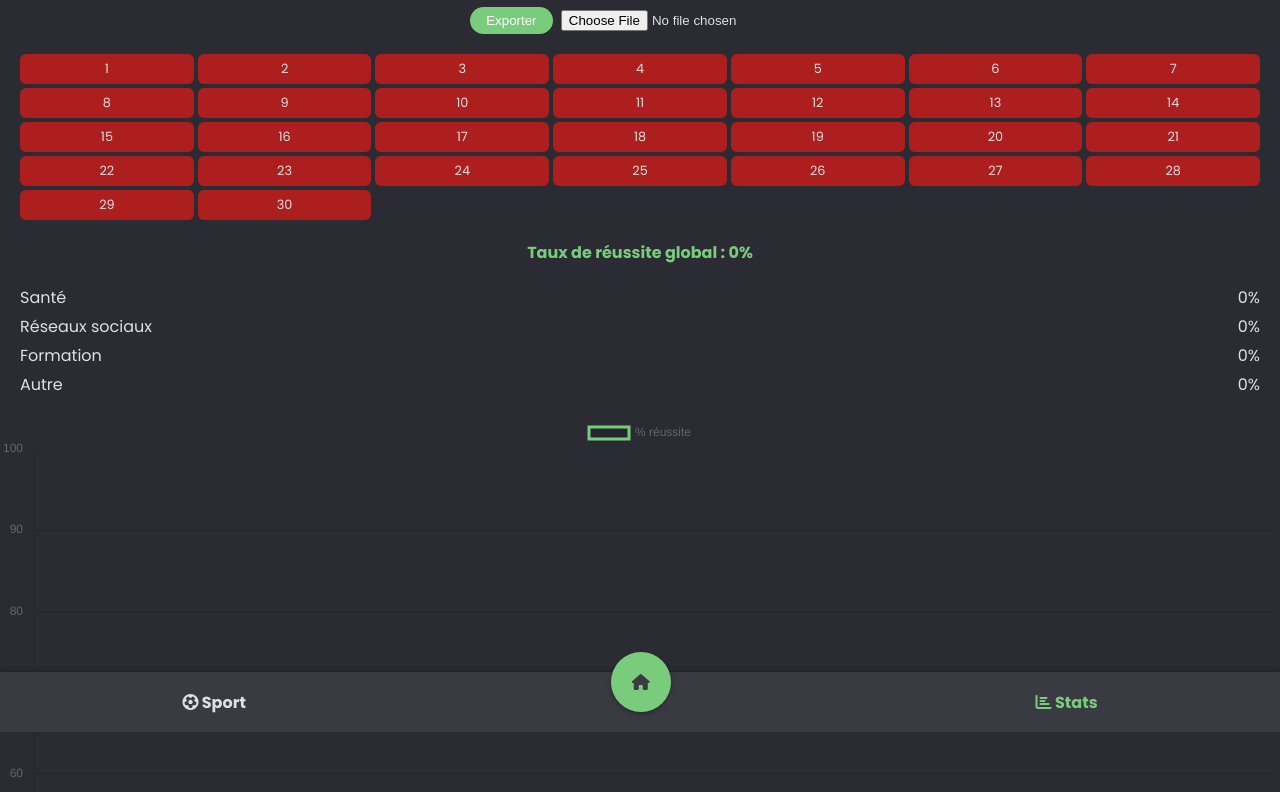
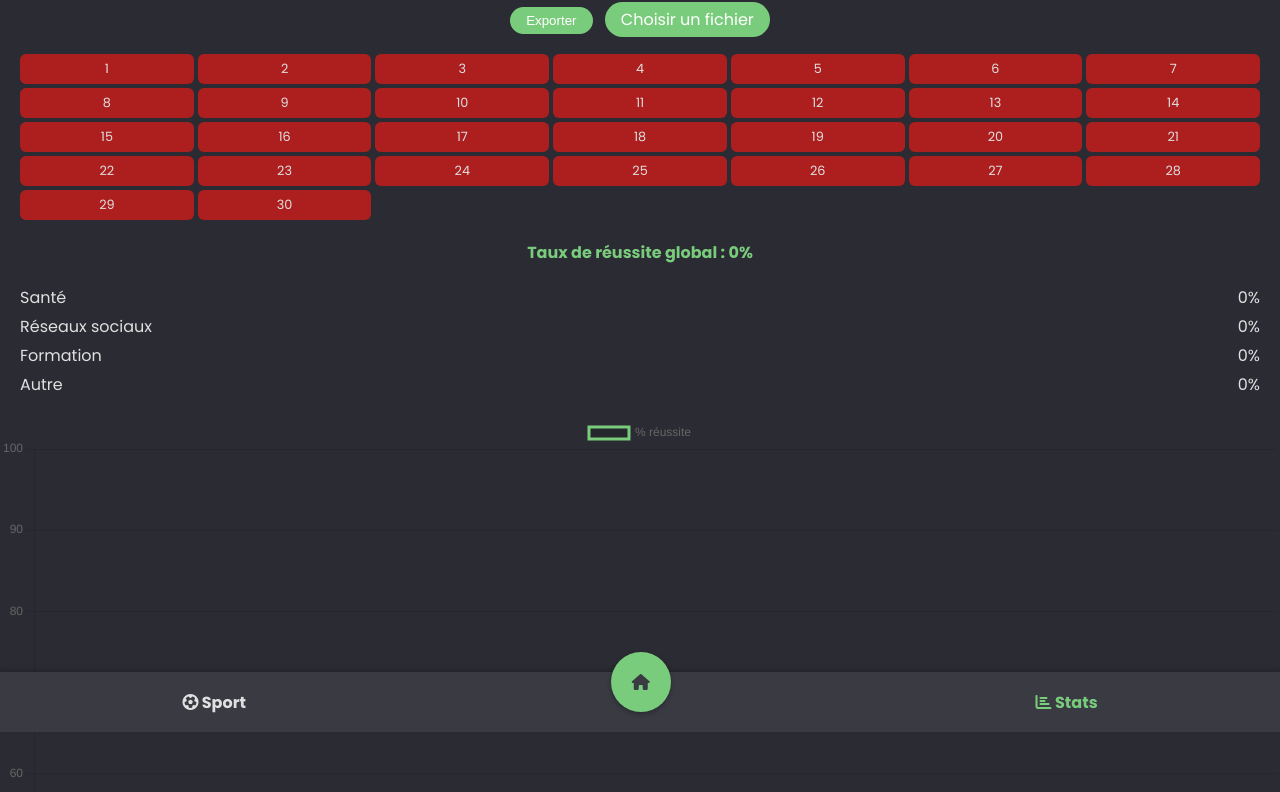
Before and after one commit to yanncoad/AppYann, a website: page stats.html in a window 1280 px wide. Shown: the part 68-860 px from the top of the page. Drawn offline with nearby package versions, Linux system fonts and the light colour scheme.

Commit message:
Harmonise le bouton d\'import sur la page stats

```diff
--- a/stats.html
+++ b/stats.html
@@ -23,7 +23,8 @@
 <h1>Statistiques</h1>
 <div id="controls">
     <button id="export">Exporter</button>
-    <input type="file" id="import" accept="application/json">
+    <label for="import" id="import-label">Choisir un fichier</label>
+    <input type="file" id="import" accept="application/json" style="display:none">
 </div>
 <div id="calendar"></div>
 <div id="global-rate"></div>
--- a/style.css
+++ b/style.css
@@ -228,6 +228,15 @@ h1 {
     padding: 6px 16px;
     margin: 0 4px;
 }
+#controls label#import-label {
+    background: var(--accent);
+    color: #fff;
+    border: none;
+    border-radius: 20px;
+    padding: 6px 16px;
+    margin: 0 4px;
+    cursor: pointer;
+}
 .stats-category {
     background: var(--card);
     padding: 16px;
```
